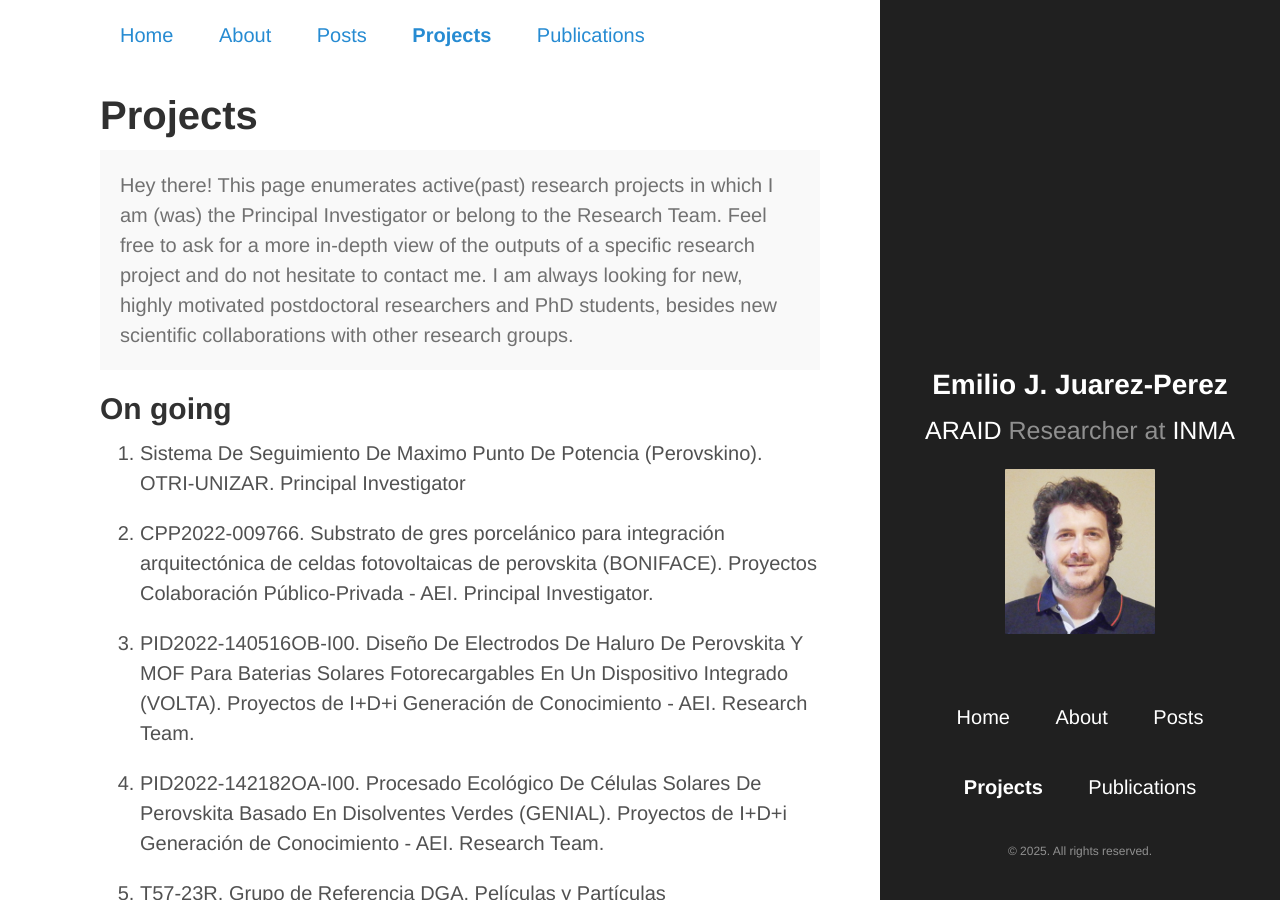
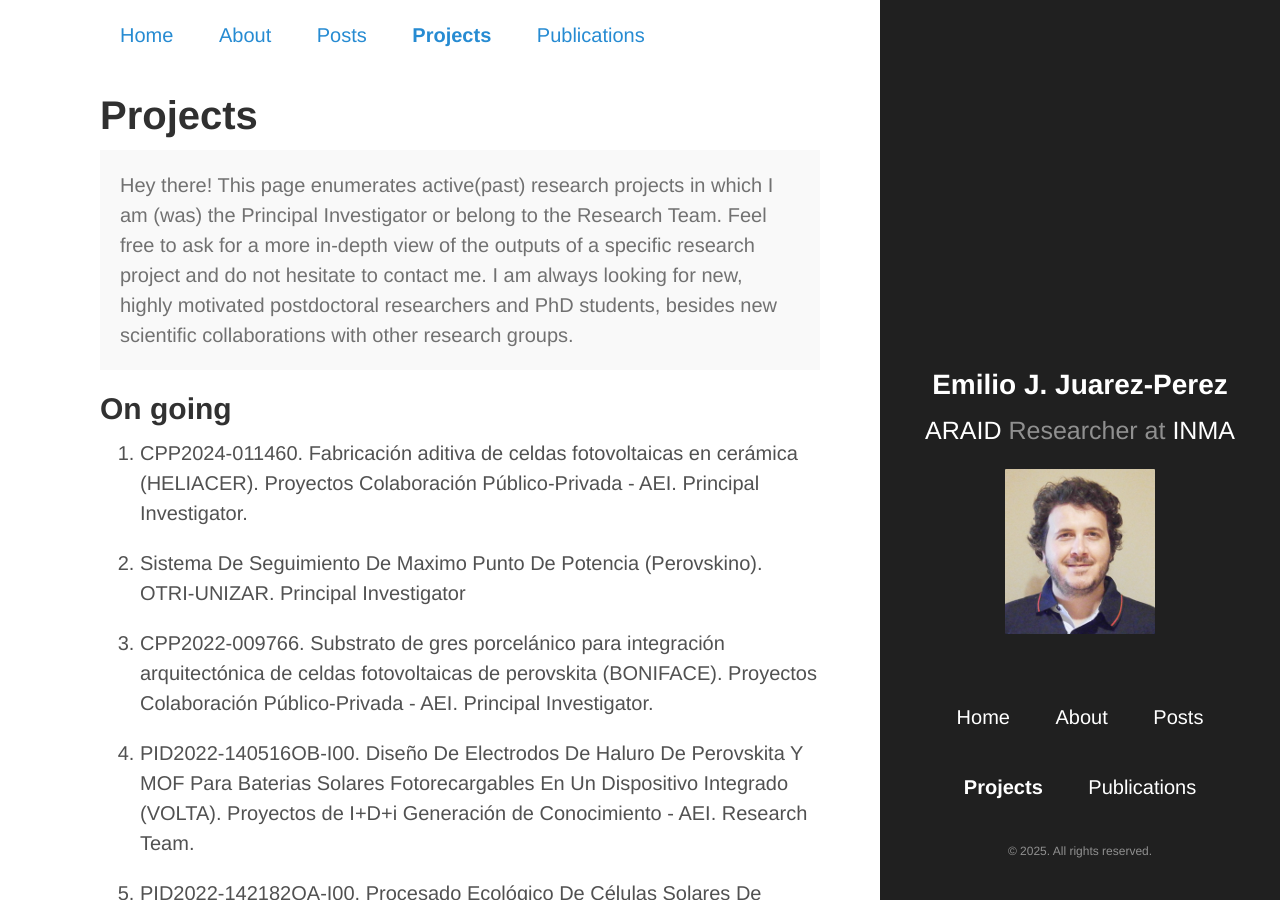
Before and after one commit to ejjpweb/ejjpweb.github.io, a Jekyll site: the page built from Projects.md, in a window 1280 px wide and 900 px high. Built offline with Jekyll 4.4.1, drawn with Linux system fonts in a browser that asks for light colours.

Commit message:
project HELIACER

```diff
--- a/Projects.md
+++ b/Projects.md
@@ -10,15 +10,17 @@ title: Projects
 
 ## On going
 
-1. Sistema De Seguimiento De Maximo Punto De Potencia (Perovskino). OTRI-UNIZAR. Principal Investigator
+1. CPP2024-011460. Fabricación aditiva de celdas fotovoltaicas en cerámica (HELIACER). Proyectos Colaboración Público-Privada - AEI. Principal Investigator.
 
-2. CPP2022-009766. Substrato de gres porcelánico para integración arquitectónica de celdas fotovoltaicas de perovskita (BONIFACE). Proyectos Colaboración Público-Privada - AEI. Principal Investigator.
+2. Sistema De Seguimiento De Maximo Punto De Potencia (Perovskino). OTRI-UNIZAR. Principal Investigator
 
-3. PID2022-140516OB-I00. Diseño De Electrodos De Haluro De Perovskita Y MOF Para Baterias Solares Fotorecargables En Un Dispositivo Integrado (VOLTA). Proyectos de I+D+i Generación de Conocimiento - AEI. Research Team.
+3. CPP2022-009766. Substrato de gres porcelánico para integración arquitectónica de celdas fotovoltaicas de perovskita (BONIFACE). Proyectos Colaboración Público-Privada - AEI. Principal Investigator.
 
-4. PID2022-142182OA-I00. Procesado Ecológico De Células Solares De Perovskita Basado En Disolventes Verdes (GENIAL). Proyectos de I+D+i Generación de Conocimiento - AEI. Research Team.
+4. PID2022-140516OB-I00. Diseño De Electrodos De Haluro De Perovskita Y MOF Para Baterias Solares Fotorecargables En Un Dispositivo Integrado (VOLTA). Proyectos de I+D+i Generación de Conocimiento - AEI. Research Team.
 
-5. T57-23R. Grupo de Referencia DGA. Películas y Partículas Nanoestructuradas. Grupos de investigación reconocidos por la Administración de la Comunidad de Aragón para el periodo 2023-2025. Research Team.
+5. PID2022-142182OA-I00. Procesado Ecológico De Células Solares De Perovskita Basado En Disolventes Verdes (GENIAL). Proyectos de I+D+i Generación de Conocimiento - AEI. Research Team.
+
+6. T57-23R. Grupo de Referencia DGA. Películas y Partículas Nanoestructuradas. Grupos de investigación reconocidos por la Administración de la Comunidad de Aragón para el periodo 2023-2025. Research Team.
 
 
 ## Finished
```
